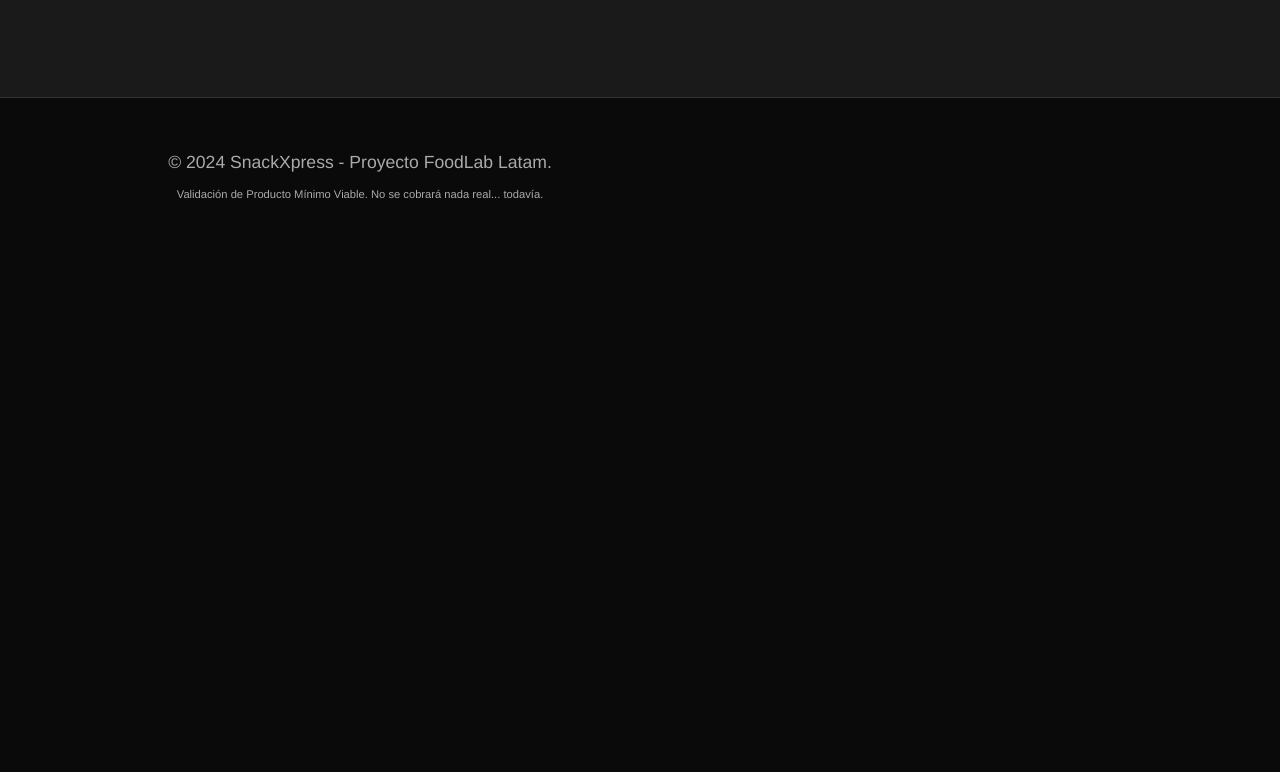
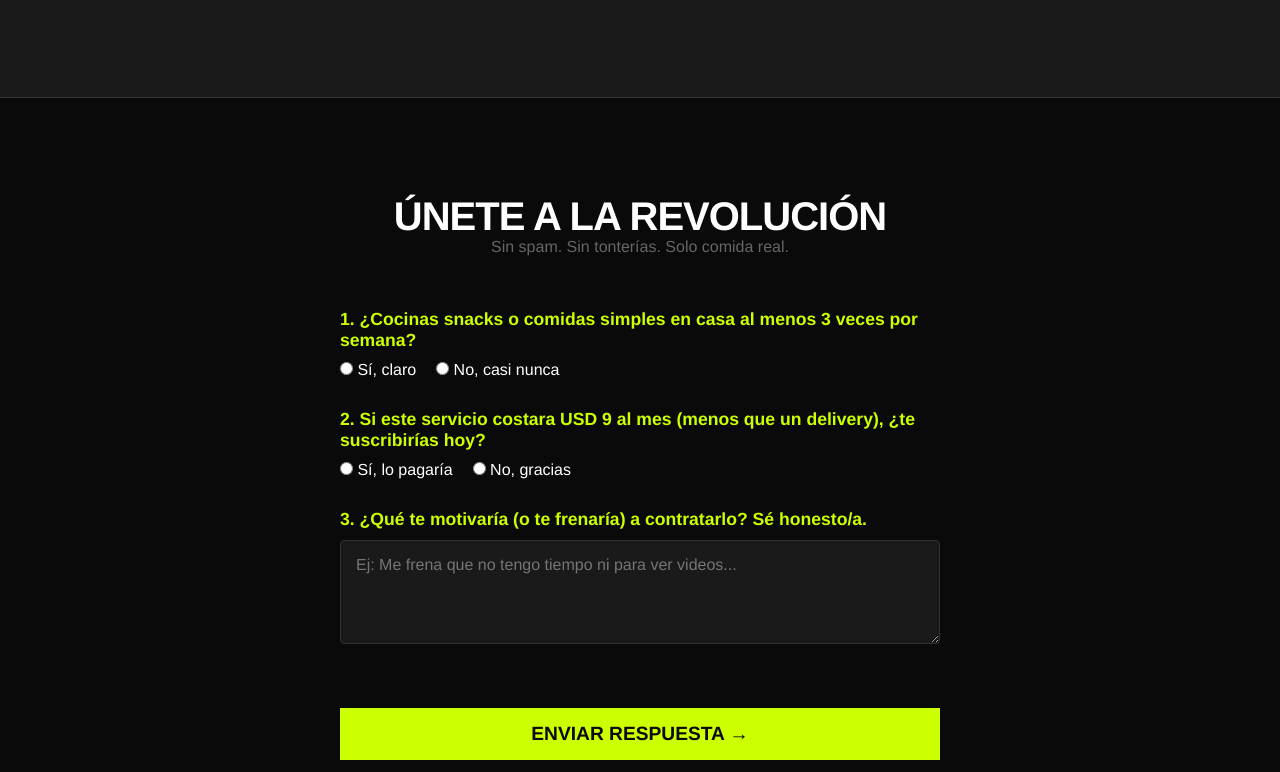
Before and after one commit to FotherMucker-7/SnackXpress, a plain HTML site: page index.html in a window 1280 px wide. Shown: the part 1348-2120 px from the top of the page. Before the commit the page ends 1602 px from the top, so only its background shows below. Drawn offline with Linux system fonts and the light colour scheme.

Commit message:
formspree ok

```diff
--- a/index.html
+++ b/index.html
@@ -230,6 +230,18 @@
             color: var(--neon-lime);
         }
 
+        .title {
+            text-align: center;
+            margin-bottom: 50px;
+        }
+
+        .subtitle {
+            font-size: 1rem;
+            color: #666;
+            text-align: center;
+            margin: 0 auto
+        }
+
         /* --- FOOTER --- */
         footer {
             padding: 50px 0;
@@ -281,8 +293,7 @@
             <p>Micro-clases de cocina para sobrevivir al mundo moderno sin morir de hambre (ni de aburrimiento). Recetas
                 listas en menos de 15 minutos.</p>
             <br>
-            <a href="https://forms.google.com/TU_LINK_AQUI" class="btn" onclick="trackClick()">Empezar ahora —
-                $9/mes</a>
+            <a href="#registro" class="btn">Empezar ahora — $9/mes</a>
             <p style="font-size: 0.8rem; margin-top: 10px; opacity: 0.7;">*Precio de lanzamiento. Cancela cuando
                 quieras.</p>
         </div>
@@ -319,11 +330,72 @@
                         <li>Ingredientes que ya tienes</li>
                         <li>Resultados reales</li>
                     </ul>
-                    <a href="https://forms.google.com/TU_LINK_AQUI"
+                    <a href="#registro"
                         style="color: var(--neon-lime); font-weight: bold; text-decoration: underline; margin-top: 20px; display: block;">Lo
                         quiero probar &rarr;</a>
                 </div>
             </div>
+        </div>
+    </section>
+
+    <!-- REEMPLAZA TU SECCIÓN DE "REGISTRO" CON ESTO -->
+    <section id="registro" style="padding: 100px 0; background-color: #0a0a0a; border-top: 1px solid #333;">
+        <div class="container">
+            <div class="title" style="text-align: center; margin-bottom: 50px;">
+                <h2 style="font-size: 2.5rem; color: #fff;">Únete a la Revolución</h2>
+                <p class="subtitle">Sin spam. Sin tonterías. Solo comida real.</p>
+            </div>
+
+            <!-- FORMULARIO NATIVO -->
+            <!-- IMPORTANTE: CAMBIA LA URL DEL ACTION POR LA TUYA DE FORMSPREE -->
+            <form action="https://formspree.io/f/mvzzooqy" method="POST" style="max-width: 600px; margin: 0 auto;">
+
+                <!-- Pregunta 1: Segmentación -->
+                <div style="margin-bottom: 30px;">
+                    <label
+                        style="display: block; color: var(--neon-lime); font-weight: bold; margin-bottom: 10px; font-size: 1.1rem;">
+                        1. ¿Cocinas snacks o comidas simples en casa al menos 3 veces por semana?
+                    </label>
+                    <div style="display: flex; gap: 20px;">
+                        <label style="color: #fff; cursor: pointer;">
+                            <input type="radio" name="cocina_frecuente" value="SI" required> Sí, claro
+                        </label>
+                        <label style="color: #fff; cursor: pointer;">
+                            <input type="radio" name="cocina_frecuente" value="NO"> No, casi nunca
+                        </label>
+                    </div>
+                </div>
+
+                <!-- Pregunta 2: Validación Precio -->
+                <div style="margin-bottom: 30px;">
+                    <label
+                        style="display: block; color: var(--neon-lime); font-weight: bold; margin-bottom: 10px; font-size: 1.1rem;">
+                        2. Si este servicio costara USD 9 al mes (menos que un delivery), ¿te suscribirías hoy?
+                    </label>
+                    <div style="display: flex; gap: 20px;">
+                        <label style="color: #fff; cursor: pointer;">
+                            <input type="radio" name="pagaria_9usd" value="SI" required> Sí, lo pagaría
+                        </label>
+                        <label style="color: #fff; cursor: pointer;">
+                            <input type="radio" name="pagaria_9usd" value="NO"> No, gracias
+                        </label>
+                    </div>
+                </div>
+
+                <!-- Pregunta 3: Feedback -->
+                <div style="margin-bottom: 40px;">
+                    <label
+                        style="display: block; color: var(--neon-lime); font-weight: bold; margin-bottom: 10px; font-size: 1.1rem;">
+                        3. ¿Qué te motivaría (o te frenaría) a contratarlo? Sé honesto/a.
+                    </label>
+                    <textarea name="feedback" rows="4" required
+                        placeholder="Ej: Me frena que no tengo tiempo ni para ver videos..."
+                        style="width: 100%; background: #1a1a1a; border: 1px solid #333; color: #fff; padding: 15px; font-size: 1rem; border-radius: 4px; resize: vertical;"></textarea>
+                </div>
+
+                <!-- Botón de Envío -->
+                <button type="submit" class="btn" style="width: 100%; border: none;">ENVIAR RESPUESTA &rarr;</button>
+            </form>
         </div>
     </section>
 
```
